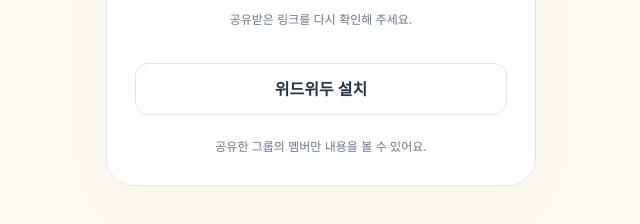
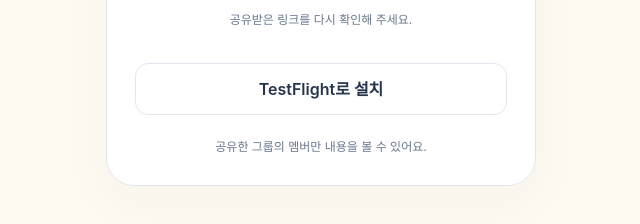
Before and after one commit to mkh4327/withwedo-links, a plain HTML site: page content/index.html in a window 1280 px wide. Shown: the part 488-712 px from the top of the page, 319-959 px from the left. Drawn offline with Linux system fonts and the light colour scheme.

Commit message:
Fix shared page installation links to TestFlight

```diff
--- a/content/index.html
+++ b/content/index.html
@@ -35,7 +35,7 @@
     <p class="intro">함께 나눈 내용을 앱에서 확인해 보세요.</p>
     <a class="button primary" id="open-app" role="button" aria-disabled="true" tabindex="-1">앱에서 보기</a>
     <p class="status" id="link-status" role="status" aria-live="polite">공유 링크를 확인하고 있어요.</p>
-    <a class="button secondary" href="https://apps.apple.com/app/id6822225242" rel="noreferrer noopener">위드위두 설치</a>
+    <a class="button secondary" href="https://testflight.apple.com/join/N9txWsCP" rel="noreferrer noopener">TestFlight로 설치</a>
     <p class="privacy">공유한 그룹의 멤버만 내용을 볼 수 있어요.</p>
     <noscript><p class="status">앱에서 열려면 브라우저의 JavaScript를 켜 주세요.</p></noscript>
   </main>
```
Also changed, not shown: index.html (+1 -1 lines), invite/index.html (+1 -1 lines), ledger-report/index.html (+1 -1 lines), ledger/index.html (+1 -1 lines), memo/index.html (+1 -1 lines), notice/index.html (+1 -1 lines), routine/index.html (+1 -1 lines), schedule/index.html (+1 -1 lines), timeline/index.html (+1 -1 lines), todo/index.html (+1 -1 lines).
